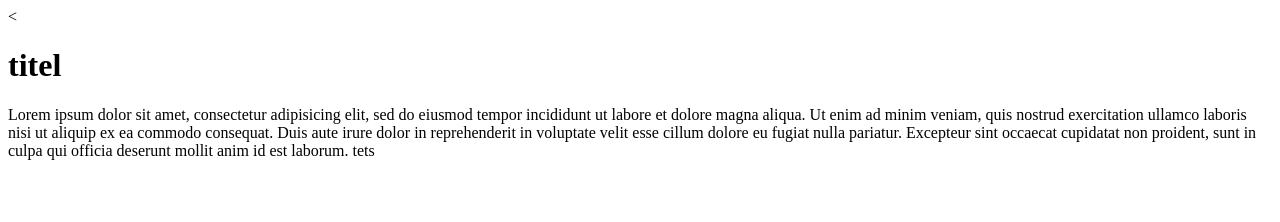
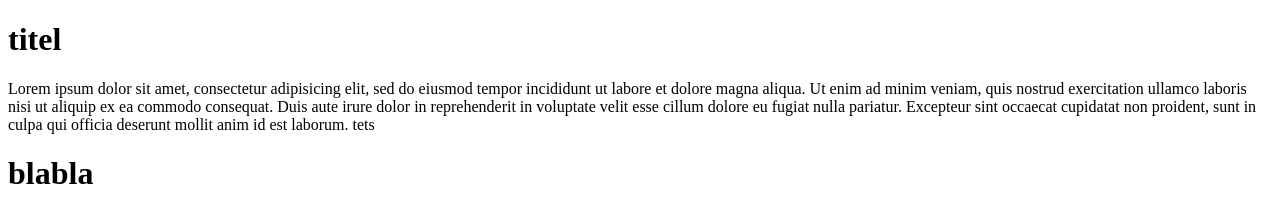
Before and after one commit to nielsbraspenning/git_first_test, a plain HTML site: page index.html in a window 1280 px wide. Drawn offline with Linux system fonts and the light colour scheme.

Commit message:
commit #2

```diff
--- a/index.html
+++ b/index.html
@@ -5,9 +5,10 @@
     <title>test </title>
   </head>
   <body>
-    <<h1>titel</h1>
+    <h1>titel</h1>
     Lorem ipsum dolor sit amet, consectetur adipisicing elit, sed do eiusmod tempor incididunt ut labore et dolore magna aliqua. Ut enim ad minim veniam, quis nostrud exercitation ullamco laboris nisi ut aliquip ex ea commodo consequat. Duis aute irure dolor in reprehenderit in voluptate velit esse cillum dolore eu fugiat nulla pariatur. Excepteur sint occaecat cupidatat non proident, sunt in culpa qui officia deserunt mollit anim id est laborum.
     tets
+    <h1>blabla<h1>
 
   </body>
 </html>
```
